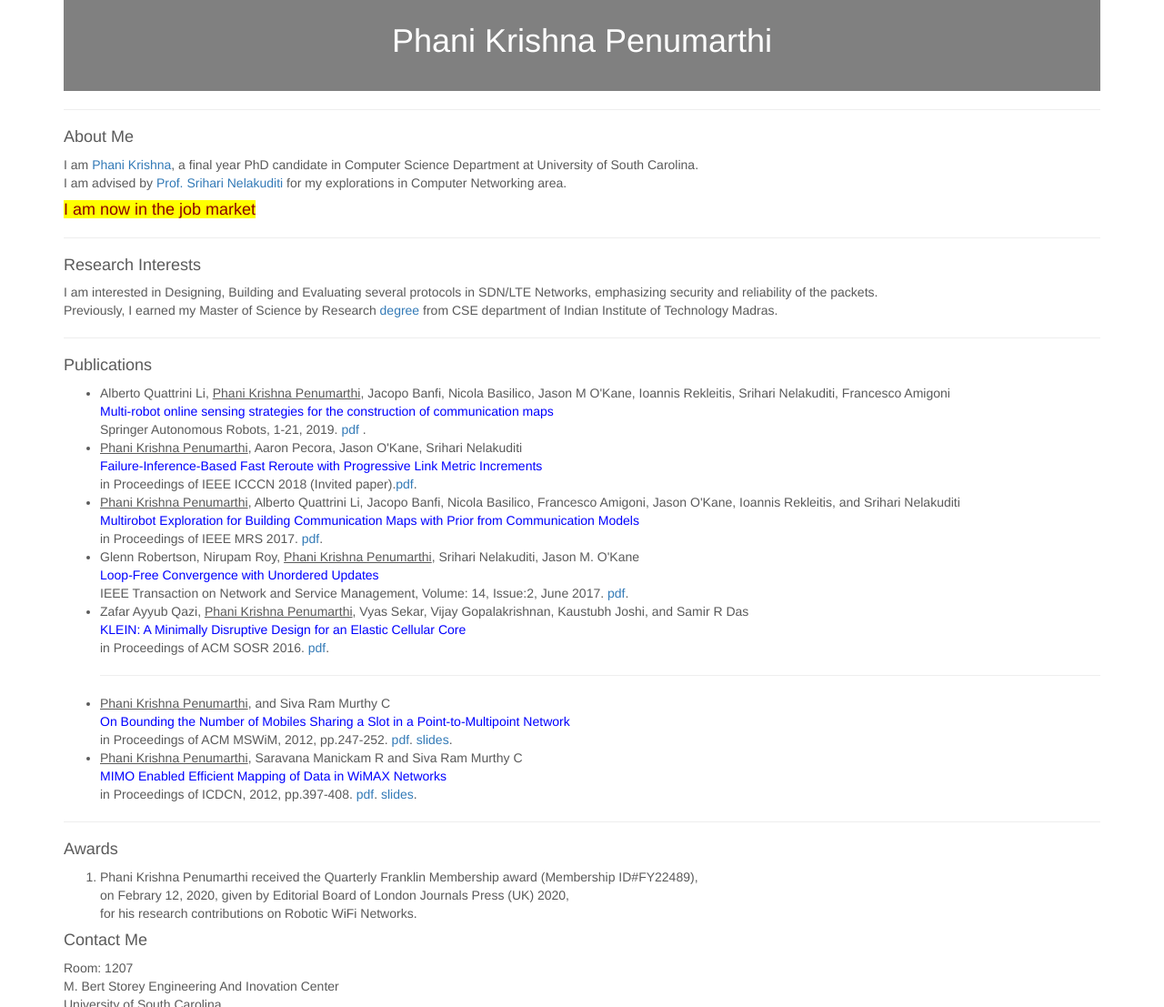
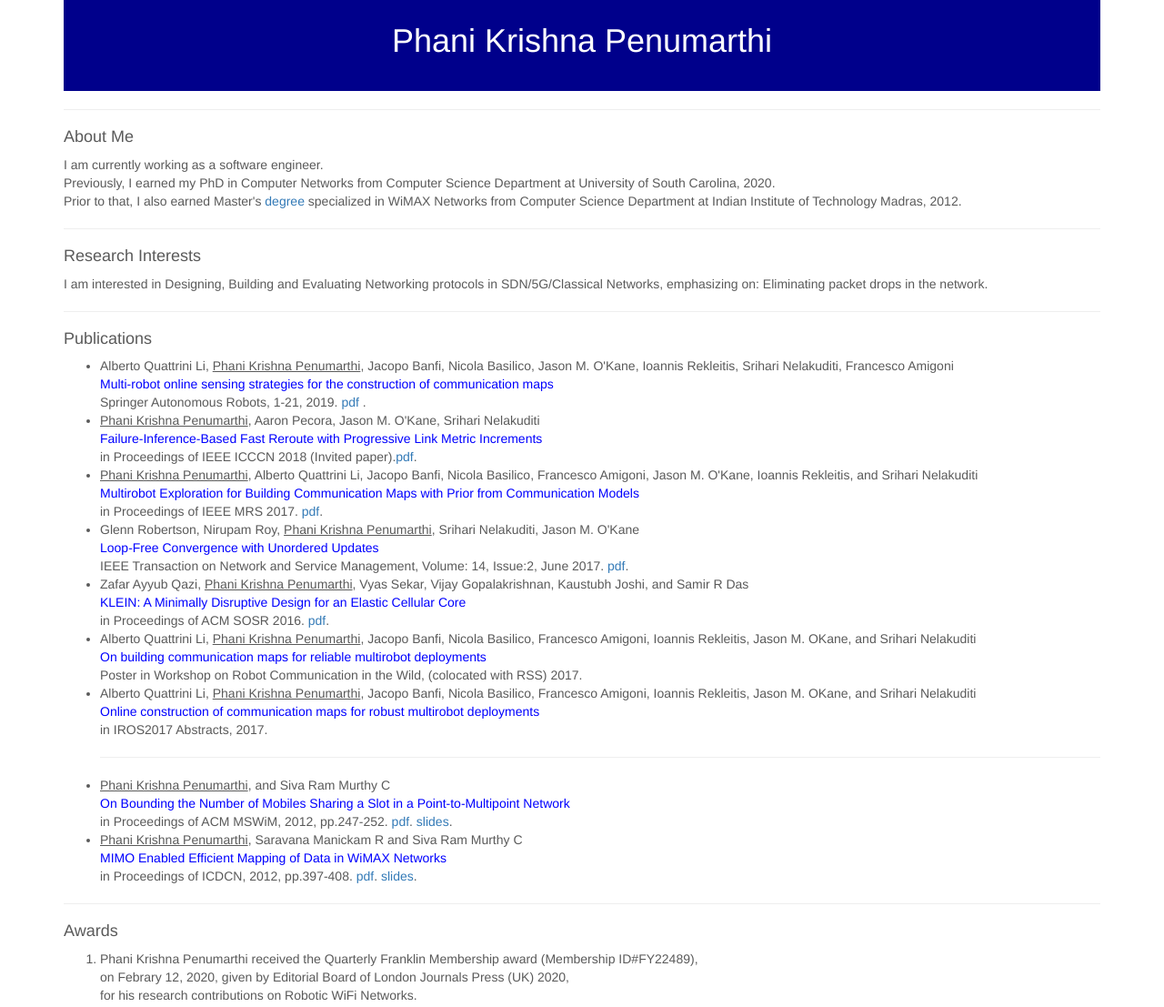
Before and after one commit to ppenumarthi/ppenumarthi.github.io, a plain HTML site: page index.html in a window 1280 px wide. Shown: the top 1107 px of the page at 91% size. Drawn offline with Linux system fonts and the light colour scheme.

Commit message:
after phd, before final

```diff
--- a/index.html
+++ b/index.html
@@ -8,7 +8,7 @@
 header {
   padding: 5px;
   text-align: center;
-  background: grey;
+  background: darkblue;
   color: white;
   font-size: 30px;
   height: 100px;
@@ -29,30 +29,35 @@ header {
 
 <hr >
 <h4>About Me</h4>
+I am currently working as a software engineer. <br>
+Previously, I earned my PhD in Computer Networks from Computer Science Department at University of South Carolina, 2020. <br>
+Prior to that, I also earned Master's <a href="papers/Mthesis.pdf">degree</a> specialized in WiMAX Networks from Computer Science Department at Indian Institute of Technology Madras, 2012.
+<!--
 I am <a href="https://www.linkedin.com/in/phani-krishna-penumarthi-43306749/">Phani Krishna</a>, a final year PhD candidate in Computer Science Department at University of South Carolina. <br>
 I am advised by <a href="https://cse.sc.edu/~srihari/">Prof. Srihari Nelakuditi</a> for my explorations in Computer Networking area. <br>
 
 <h4><font style="background-color:yellow;color:darkred;"> I am now in the job market </font></h4>
+-->
 <hr>
 <h4>Research Interests</h4>
-I am interested in Designing, Building and Evaluating several protocols in SDN/LTE Networks, emphasizing security and reliability of the packets.
+I am interested in Designing, Building and Evaluating Networking protocols in SDN/5G/Classical Networks, emphasizing on: Eliminating packet drops in the network.
+<!--security and reliability of the packets. -->
 <br>
-Previously, I earned my Master of Science by Research <a href="papers/Mthesis.pdf">degree</a> from CSE department of Indian Institute of Technology Madras.
 
 <hr>
 <h4>Publications</h4>
 <ul>
 <li>
-Alberto Quattrini Li, <u>Phani Krishna Penumarthi</u>, Jacopo Banfi, Nicola Basilico, Jason M O'Kane, Ioannis Rekleitis, Srihari Nelakuditi, Francesco Amigoni<br>
+Alberto Quattrini Li, <u>Phani Krishna Penumarthi</u>, Jacopo Banfi, Nicola Basilico, Jason M. O'Kane, Ioannis Rekleitis, Srihari Nelakuditi, Francesco Amigoni<br>
 <font color="blue">Multi-robot online sensing strategies for the construction of communication maps</font><br>
 Springer Autonomous Robots, 1-21, 2019. <a href='papers/auro.pdf'>pdf </a>.
 </li>
 <li>
-<u>Phani Krishna Penumarthi</u>, Aaron Pecora, Jason O'Kane, Srihari Nelakuditi<br>
+<u>Phani Krishna Penumarthi</u>, Aaron Pecora, Jason M. O'Kane, Srihari Nelakuditi<br>
 <font color="blue">Failure-Inference-Based Fast Reroute with Progressive Link Metric Increments</font><br>
 in Proceedings of IEEE ICCCN 2018 (Invited paper).<a href="papers/icccn18.pdf">pdf</a>.
 <li>
-<u>Phani Krishna Penumarthi</u>, Alberto Quattrini Li, Jacopo Banfi, Nicola Basilico, Francesco Amigoni, Jason O'Kane, Ioannis Rekleitis, and Srihari Nelakuditi<br>
+<u>Phani Krishna Penumarthi</u>, Alberto Quattrini Li, Jacopo Banfi, Nicola Basilico, Francesco Amigoni, Jason M. O'Kane, Ioannis Rekleitis, and Srihari Nelakuditi<br>
 <font color="blue">Multirobot Exploration for Building Communication Maps with Prior from Communication Models</font><br>
 in Proceedings of IEEE MRS 2017. <a href="papers/MRS17.pdf">pdf</a>.
 </li>
@@ -65,7 +70,19 @@ IEEE Transaction on Network and Service Management, Volume: 14, Issue:2, June 20
 <font color="blue">KLEIN: A Minimally Disruptive Design for an Elastic Cellular Core</font><br>
 in Proceedings of ACM SOSR 2016. <a href="papers/sosr2016.pdf">pdf</a>.
 </li>
+
+<li>
+Alberto Quattrini Li, <u>Phani Krishna Penumarthi</u>, Jacopo Banfi, Nicola Basilico, Francesco Amigoni, Ioannis Rekleitis, Jason M. OKane, and Srihari Nelakuditi <br>
+<font color="blue"> On building communication maps for reliable multirobot deployments</font><br>
+ Poster in Workshop on Robot Communication in the Wild, (colocated with RSS) 2017.
+</li>
+<li>Alberto Quattrini Li, <u>Phani Krishna Penumarthi</u>, Jacopo Banfi, Nicola Basilico, Francesco Amigoni, Ioannis Rekleitis, Jason M. OKane, and Srihari Nelakuditi<br>
+<font color="blue"> Online construction of communication maps for robust multirobot deployments</font><br>
+ in IROS2017 Abstracts, 2017.
+</li>
+
 <hr>
+
 <li>
 <u>Phani Krishna Penumarthi</u>, and Siva Ram Murthy C<br>
 <font color="blue">On Bounding the Number of Mobiles Sharing a Slot in a Point-to-Multipoint Network</font><br>
@@ -76,16 +93,6 @@ in Proceedings of ACM MSWiM, 2012, pp.247-252. <a href="papers/mswim2012.pdf">pd
 <font color="blue">MIMO Enabled Efficient Mapping of Data in WiMAX Networks</font><br>
 in Proceedings of ICDCN, 2012, pp.397-408. <a href="papers/icdcn2012.pdf">pdf</a>. <a href="papers/icdcn_slides.pdf">slides</a>.
 </li>
-<!--hr>
-<li>
-Alberto Quattrini Li, <u>Phani Krishna Penumarthi</u>, Jacopo Banfi, Nicola Basilico, Francesco Amigoni, Ioannis Rekleitis, Jason M. OKane, and Srihari Nelakuditi <br>
-<font color="blue"> On building communication maps for reliable multirobot deployments</font><br>
- Poster in Workshop on Robot Communication in the Wild, (colocated with RSS) 2017.
-</li>
-<li>Alberto Quattrini Li, <u>Phani Krishna Penumarthi</u>, Jacopo Banfi, Nicola Basilico, Francesco Amigoni, Ioannis Rekleitis, Jason M. OKane, and Srihari Nelakuditi<br>
-<font color="blue"> Online construction of communication maps for robust multirobot deployments</font><br>
- in IROS2017 Abstracts, 2017.
-</li-->
 </ul>
 <hr>
 
@@ -128,7 +135,7 @@ email:{p}dot{phanikrishna} on google mail server.
 <li> <i>"Tell me and I forget. Teach me and I remember. Involve me and I learn."</i> <br> -- by <font color="red">Benjamin Franklin</font> </li>
 <li> <i>"In science, self-satisfaction is death. <br> Personal self-satisfaction is the death of the scientist. <br>Collective self-satisfaction is the death of the research. <br>It is restlessness, anxiety, dissatisfaction, agony of mind that nourish science." </i> <br>
 -- by <font color="red">Jacques-Lucien Monod</font> </li>
-<li> <i>"The irony does not escape him: that the one who comes to teach learns the keenest of lessons, while those who come to learn; learn nothing."</i> <br>
+<li> <i>"The irony does not escape him: that the one who comes to teach learns the keenest of lessons, <br> while those who come to learn; learn nothing."</i> <br>
 --by <font color="red">J. M. Coetzee </font>(Book: Disgrace)
 </li>
 </ol>
```
